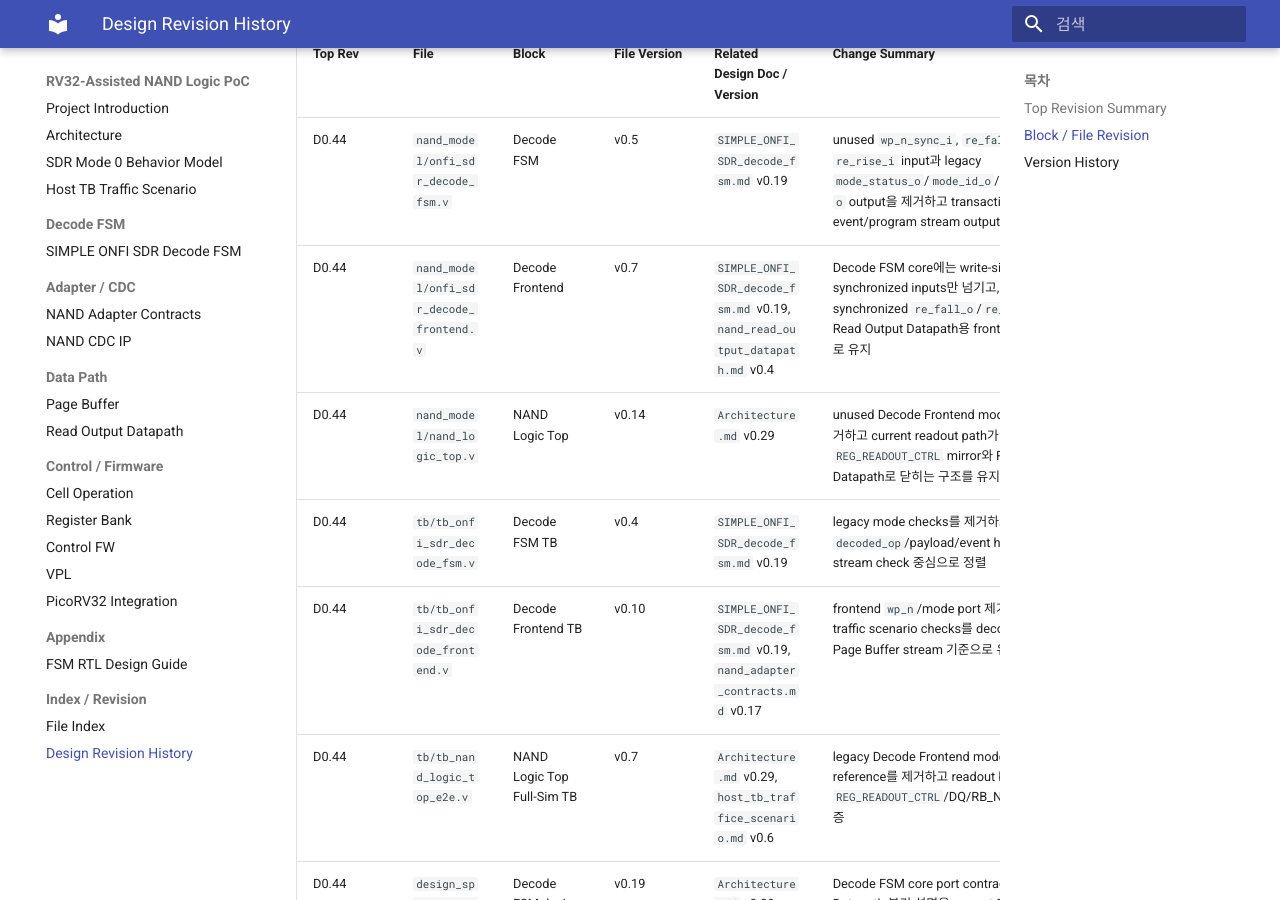
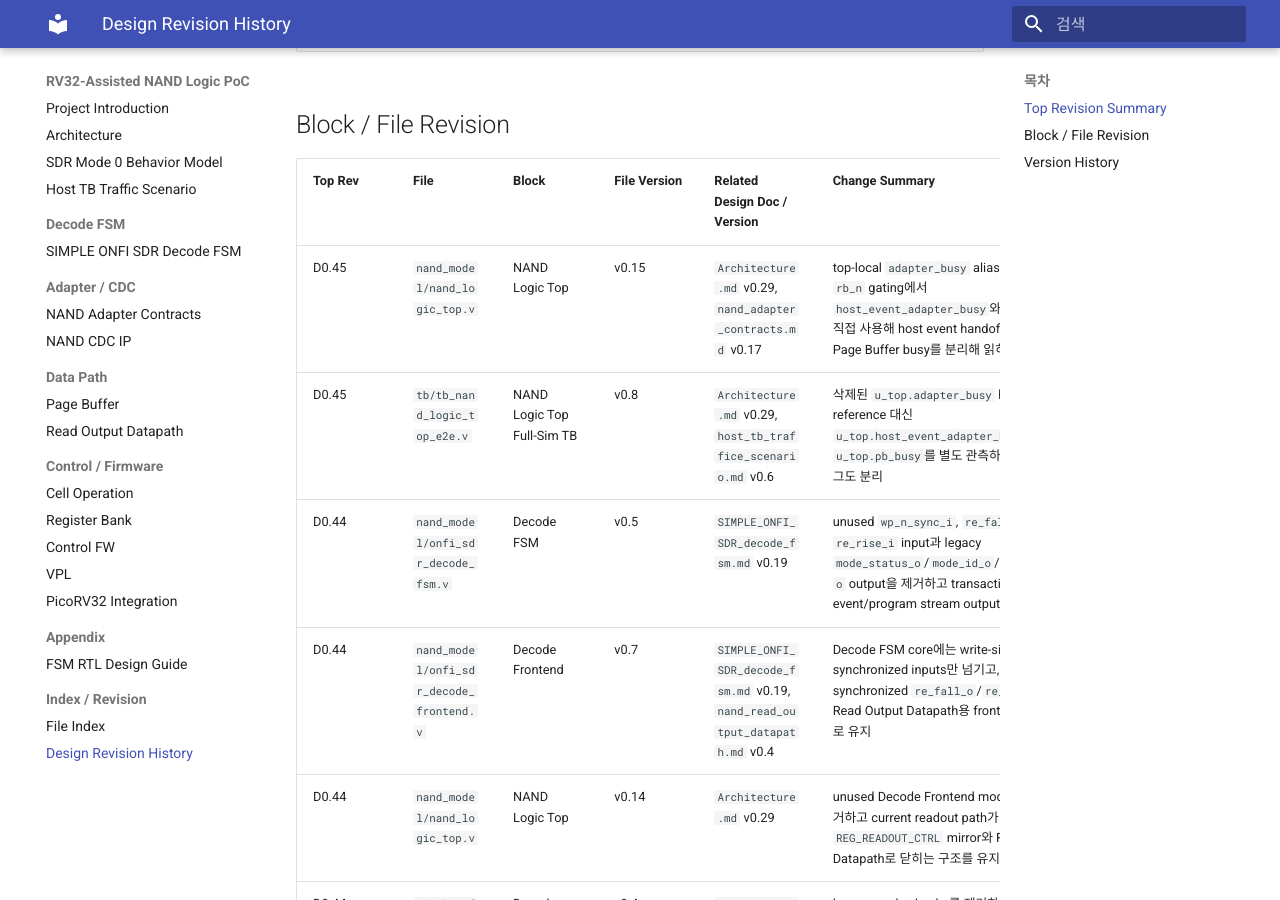
Before and after one commit to seungin-lee/RV32-Assisted-NAND-Logic-PoC, an MkDocs documentation site: the page built from design_spec/Design_Revision_History.md, in a window 1280 px wide and 900 px high, scrolled down 7194 px. Built offline with MkDocs 1.6.1 and Material for MkDocs 9.7.7, drawn with Linux system fonts in a browser that asks for light colours; comment, search, counter and statistics services are not loaded; some of the changed text lies outside the part shown.

Commit message:
rtl: remove adapter_busy comb logic

```diff
--- a/design_spec/Design_Revision_History.md
+++ b/design_spec/Design_Revision_History.md
@@ -9,6 +9,7 @@
 
 | Top Rev | Scope | Summary | Verification |
 | --- | --- | --- | --- |
+| D0.45 | NAND Logic Top busy signal cleanup | `nand_logic_top`에서 의미가 모호한 top-level `adapter_busy` alias를 제거하고, `rb_n` gating과 E2E TB debug 관측을 Host Event Adapter busy와 Page Buffer busy 신호로 분리 | `make top`, `make sim`, `git diff --check` |
 | D0.44 | Decode FSM interface ownership cleanup | Decode FSM core에서 unused `wp_n`/`re_n` input과 legacy `mode_*` output을 제거하고, `wp_n`은 Host Pin Status Adapter, `re_n` edge는 Read Output Datapath, readout source는 Register Bank `REG_READOUT_CTRL` 경로가 소유한다는 현재 RTL 계약으로 문서/TB를 정렬 | `make sim TB=tb_onfi_sdr_decode_fsm`, `make sim TB=tb_onfi_sdr_decode_frontend`, `make top`, `make sim`, `bash scripts/build_mkdocs_site.sh`, `git diff --check` |
 | D0.43 | Current RTL contract audit corrections | current RTL/FW를 기준으로 남아 있던 stale PicoRV32 routing 표현, FW MMIO offset 누락, VPL optional checker 과잉 표현, Decode FSM Page Buffer accept 표현을 정정 | `git diff --check`, date-removal rg check, `make fw`, `make top`, `make top-rv32`, all `make sim TB=...` TBs, `make sim-rv32`, `make cdc-lint`, `make cdc-formal`, `make cdc-formal-sby` |
 | D0.42 | Revision history date removal | 공개 문서와 NAND-owned RTL/TB/FW/script/formal file header의 revision history에서 날짜 column/value를 제거하고, 추적 기준을 version/revision id 중심으로 정리. `tools/` 외부 tool submodule source는 수정하지 않음 | date-removal rg check, `bash -n scripts/install_deps.sh`, `make top`, `git diff --check` |
@@ -58,6 +59,8 @@
 
 | Top Rev | File | Block | File Version | Related Design Doc / Version | Change Summary | Verification |
 | --- | --- | --- | --- | --- | --- | --- |
+| D0.45 | `nand_model/nand_logic_top.v` | NAND Logic Top | v0.15 | `Architecture.md` v0.29, `nand_adapter_contracts.md` v0.17 | top-local `adapter_busy` alias를 제거하고 `rb_n` gating에서 `host_event_adapter_busy`와 `pb_busy`를 직접 사용해 host event handoff busy와 Page Buffer busy를 분리해 읽히도록 정리 | `make top`, `make sim`, `git diff --check` |
+| D0.45 | `tb/tb_nand_logic_top_e2e.v` | NAND Logic Top Full-Sim TB | v0.8 | `Architecture.md` v0.29, `host_tb_traffice_scenario.md` v0.6 | 삭제된 `u_top.adapter_busy` hierarchical reference 대신 `u_top.host_event_adapter_busy`와 `u_top.pb_busy`를 별도 관측하고 timeout 로그도 분리 | `make sim`, `git diff --check` |
 | D0.44 | `nand_model/onfi_sdr_decode_fsm.v` | Decode FSM | v0.5 | `SIMPLE_ONFI_SDR_decode_fsm.md` v0.19 | unused `wp_n_sync_i`, `re_fall_i`, `re_rise_i` input과 legacy `mode_status_o`/`mode_id_o`/`mode_read_o` output을 제거하고 transaction event/program stream output만 유지 | D0.44 regression subset |
 | D0.44 | `nand_model/onfi_sdr_decode_frontend.v` | Decode Frontend | v0.7 | `SIMPLE_ONFI_SDR_decode_fsm.md` v0.19, `nand_read_output_datapath.md` v0.4 | Decode FSM core에는 write-side synchronized inputs만 넘기고, synchronized `re_fall_o`/`re_rise_o`는 Read Output Datapath용 frontend output으로 유지 | D0.44 regression subset |
 | D0.44 | `nand_model/nand_logic_top.v` | NAND Logic Top | v0.14 | `Architecture.md` v0.29 | unused Decode Frontend mode wires를 제거하고 current readout path가 `REG_READOUT_CTRL` mirror와 Read Output Datapath로 닫히는 구조를 유지 | D0.44 regression subset |
@@ -395,6 +398,8 @@
 
 | Version | Description |
 | --- | --- |
+| v0.47 | NAND Logic Top busy signal cleanup 작업을 D0.45로 추가. |
+| v0.46 | Decode FSM interface ownership cleanup 작업을 D0.44로 추가. |
 | v0.45 | Current RTL contract audit correction 작업을 D0.43으로 추가. |
 | v0.44 | 공개 문서와 file header revision history에서 날짜 column/value를 제거하는 D0.42 revision을 추가. |
 | v0.43 | Makefile alias removal D0.41 범위에 host traffic/PicoRV32 문서, setup script, top E2E TB 로그 갱신을 추가. |
```
Also changed, not shown: other parts of design_spec/Design_Revision_History.md (+1 -1 lines), 2 other files.
